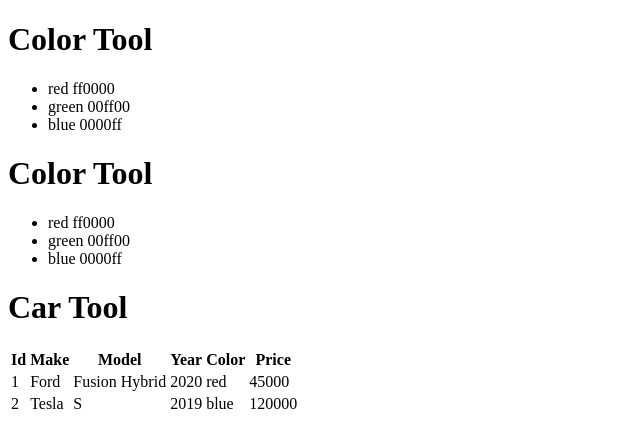
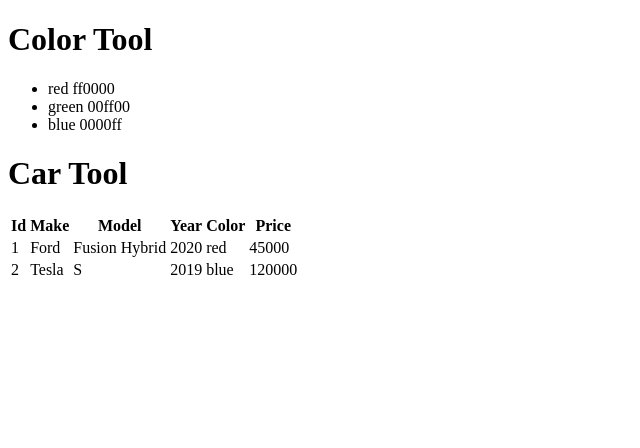
Before and after one commit to t4d-classes/react_02282022, a JavaScript app in the folder demo-app/: page / in a window 1280 px wide. Shown: the top 448 px of the page, without its empty margins (0-640 px from the left). Built offline with nearby package versions, Linux system fonts and the light colour scheme.

Commit message:
add partial solution to exercise 5

```diff
--- a/demo-app/src/components/CarTool.js
+++ b/demo-app/src/components/CarTool.js
@@ -1,4 +1,4 @@
-
+import { ToolHeader } from "./ToolHeader";
 
 export const CarTool = () => {
 
@@ -9,9 +9,7 @@
 
   return (
     <>
-      <header>
-        <h1>Car Tool</h1>
-      </header>
+      <ToolHeader headerText="Car Tool" />
       <table>
         <thead>
           <tr>
--- /dev/null
+++ b/demo-app/src/components/ColorList.js
@@ -0,0 +1,13 @@
+export const ColorList = (props) => {
+
+  const colorListItems = props.colors.map(color => <li key={color.id}>
+    {color.name} {color.hexcode}
+  </li>);
+
+  return (
+    <ul>
+      {colorListItems}
+    </ul>
+  );
+
+};
--- a/demo-app/src/components/ColorTool.js
+++ b/demo-app/src/components/ColorTool.js
@@ -1,4 +1,5 @@
-
+import { ToolHeader } from "./ToolHeader";
+import { ColorList } from "./ColorList";
 
 export const ColorTool = (props) => {
 
@@ -8,18 +9,12 @@
   // props.colors = [];
   // props.newProp = "test";
 
-  const colorListItems = props.colors.map(color => <li key={color.id}>
-    {color.name} {color.hexcode}
-  </li>);
+
 
   return (
     <>
-      <header>
-        <h1>Color Tool</h1>
-      </header>
-      <ul>
-        {colorListItems}
-      </ul>
+      <ToolHeader headerText={props.headerText} />
+      <ColorList colors={props.colors} />
     </>
   );
 
--- /dev/null
+++ b/demo-app/src/components/ToolHeader.js
@@ -0,0 +1,11 @@
+
+
+export const ToolHeader = (props) => {
+
+  return (
+    <header>
+      <h1>{props.headerText}</h1>
+    </header>
+  );
+
+};
--- a/demo-app/src/index.js
+++ b/demo-app/src/index.js
@@ -11,9 +11,8 @@
 
 render(
   <>
-    {/* React.createElement(ColorTool, { colors: colorList }); */}
-    <ColorTool colors={colorList} />
-    <ColorTool colors={colorList} />
+    {/* React.createElement(ColorTool, { colors: colorList, headerText: 'Color Tool' }); */}
+    <ColorTool colors={colorList} headerText="Color Tool" />
     <CarTool />
   </>,
   document.querySelector("#root"),
```
